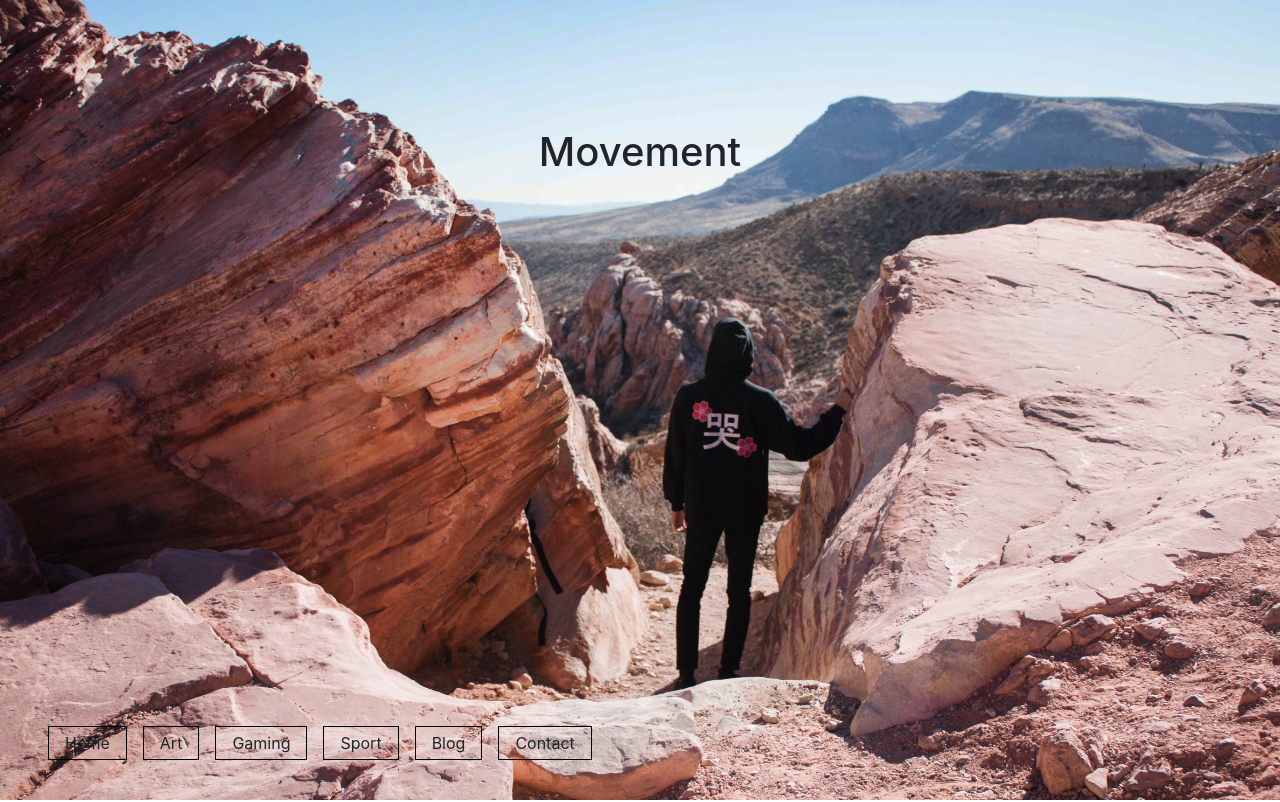
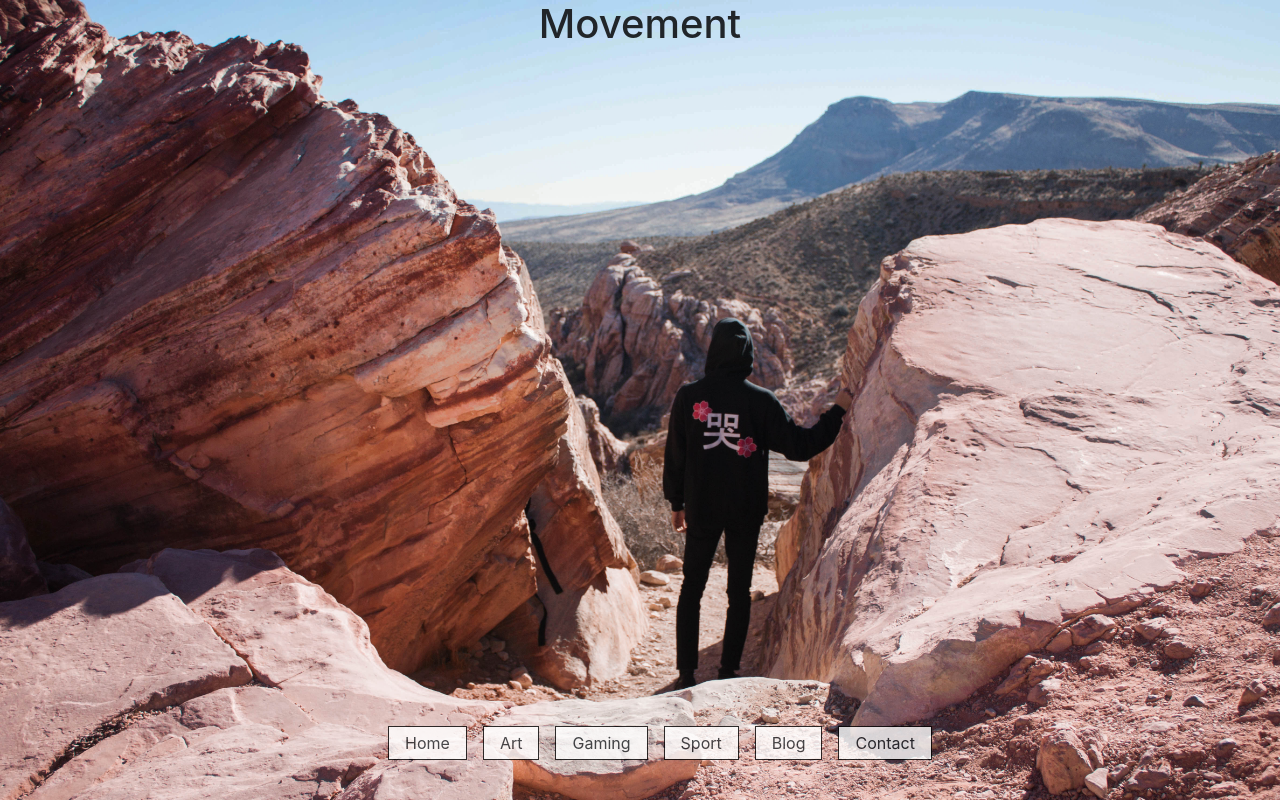
Before and after one commit to derickdr/derickdr.github.io, a React (Create React App) app: page / in a window 1280 px wide. Shown: the top 802 px of the page. Built offline with nearby package versions, Linux system fonts and the light colour scheme.

Commit message:
separated background from home-page-container

```diff
--- a/src/App.css
+++ b/src/App.css
@@ -1,11 +1,13 @@
 /* Navigation Bar */
 
 .navbar {
-    width: auto;
+    min-width: 100vw;
     padding: 0.5rem 0rem 1rem;
     position: fixed;
     bottom: 0;
     display: flex;
+    flex-direction: column;
+    justify-content: center;
 }
 
 .navbar ul {
@@ -18,17 +20,31 @@
     border: 0.1rem solid black;
     padding: 0.25rem 1rem;
     margin: 0.5rem;
+    background-color: white;
+    opacity: 0.8;
 }
 
-/* Homepage header section */
+/* Homepage container */
+
+.home-page-container {
+    display: flex;
+    flex-direction: column;
+    align-items: center;
+}
 
 .homepage-header {
     background-image: url(./images/landing-bg.jpg);
     background-repeat: no-repeat;
     background-size: cover;
     min-height: 100vh;
-    padding: 8rem 10rem 8rem;
+    min-width: 100vw;
     display: flex;
     flex-direction: column;
     align-items: center;
 }
+
+/* About section */
+
+.about-derick-container {
+    min-height: 100vh;
+}
```
